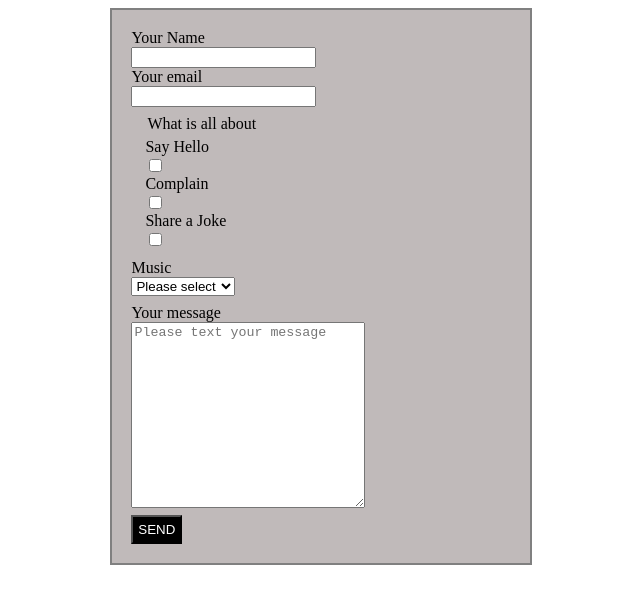
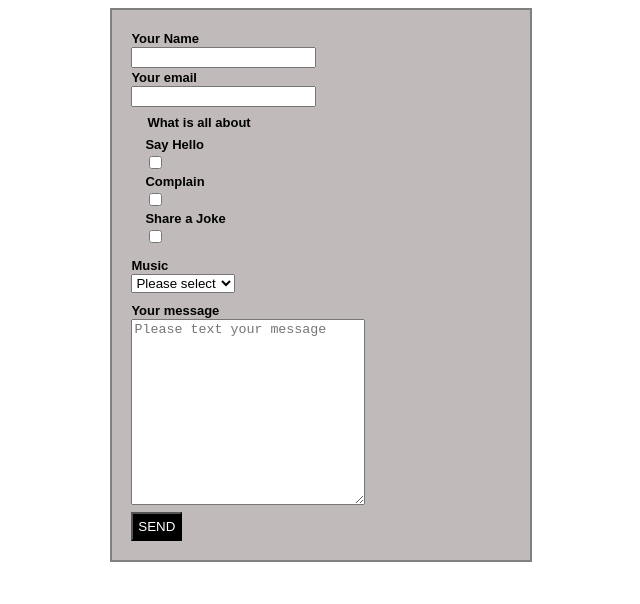
Before and after one commit to eugenbejenar/lesson6-hw, a website: page index.html in a window 1280 px wide. Shown: the whole page, without its empty margins (319-959 px from the left). Drawn offline with Linux system fonts and the light colour scheme.

Commit message:
homework7-2.1

```diff
--- a/index.html
+++ b/index.html
@@ -16,25 +16,25 @@ initial-scale=1.0">
     <div class="container">
         <form action="/path/to/server" method="POST">
             <div class="div1">
-                <label for="yourname">Your Name</label>
+                <label class="large-name" for="yourname">Your Name</label>
                 <input type="text" id="yourname" name="yourname" required>
-                <label for="youremail">Your email</label>
+                <label class="large-name" for="youremail">Your email</label>
                 <input type="text" id="youremail" name="youremail" required>
             </div>
             <div class="div2">
                 <fieldset>
-                    <legend>What is all about</legend>
-                    <label for="hello">Say Hello</label>
+                    <legend class="large-name">What is all about</legend>
+                    <label class="large-name" for="hello">Say Hello</label>
                     <input type="checkbox" id="hello" name="about">
-                    <label for="complain">Complain</label>
+                    <label class="large-name" for="complain">Complain</label>
                     <input type="checkbox" id="complain" name="about">
-                    <label for="joke">Share a Joke</label>
+                    <label class="large-name" for="joke">Share a Joke</label>
                     <input type="checkbox" id="joke" name="about">
                 </fieldset>
             </div>
 
             <div class="div3">
-                <label for="music">Music</label>
+                <label class="large-name" for="music">Music</label>
                 <select name="genres" id="music">
                 <option value="" >Please select </option>
                 <option value="classic">Classic Music </option>
@@ -45,7 +45,7 @@ initial-scale=1.0">
             </div>
             <div class="div4">
 
-                <label for="yourcomment">Your message</label>
+                <label class="large-name" for="yourcomment">Your message</label>
                 <textarea name="yourcomment" id="yourcomment" cols="45" rows="12" placeholder="Please text your message"></textarea>
             </div>
             <div class="button">
--- a/scss/_mixins.scss
+++ b/scss/_mixins.scss
@@ -14,3 +14,11 @@
         width: 60%;
     }
 }
+
+@mixin text-d {
+    font: {
+        family: Arial;
+        weight: bold;
+        size: 13px;
+    }
+}
--- a/scss/index.scss
+++ b/scss/index.scss
@@ -12,4 +12,7 @@
         background-color: black;
         color: white;
     }
+    .large-name {
+        @include text-d ();
+    }
 }
```
Also changed, not shown: css/index.css, 1 other file.
